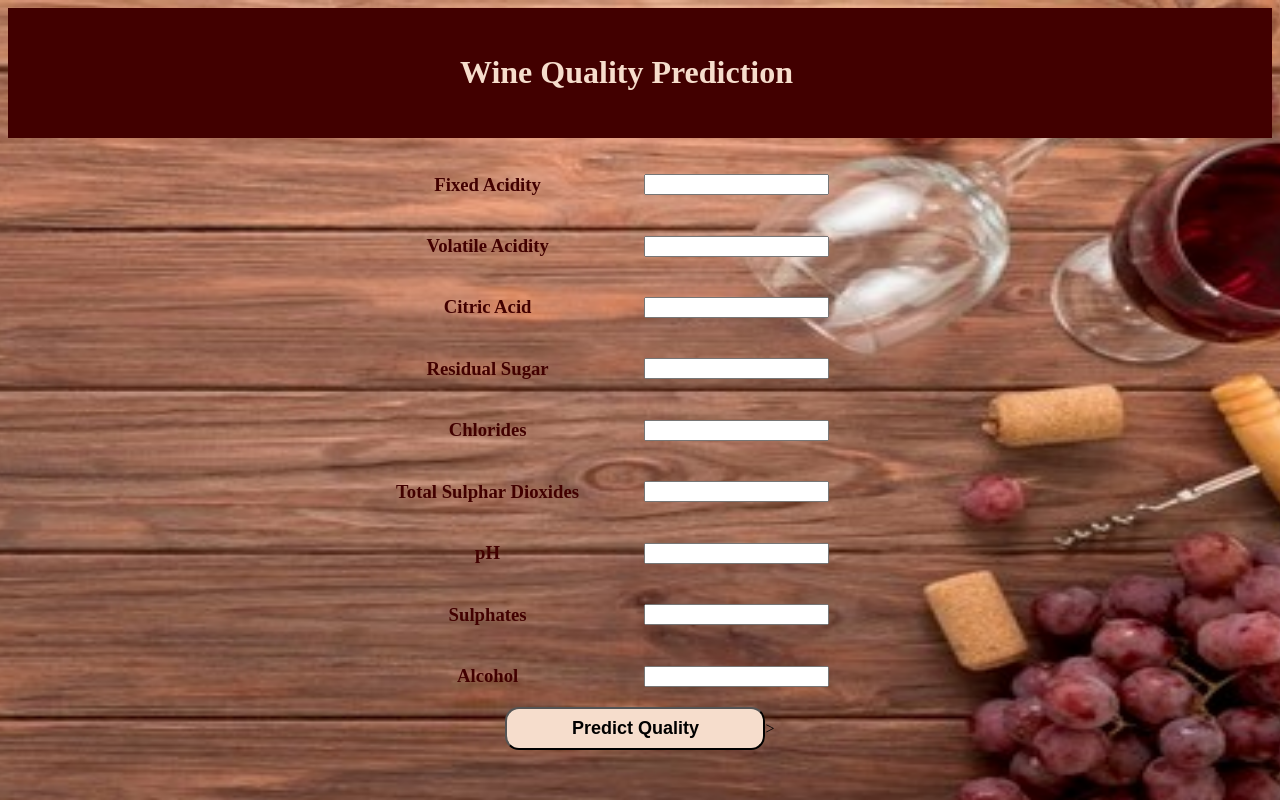
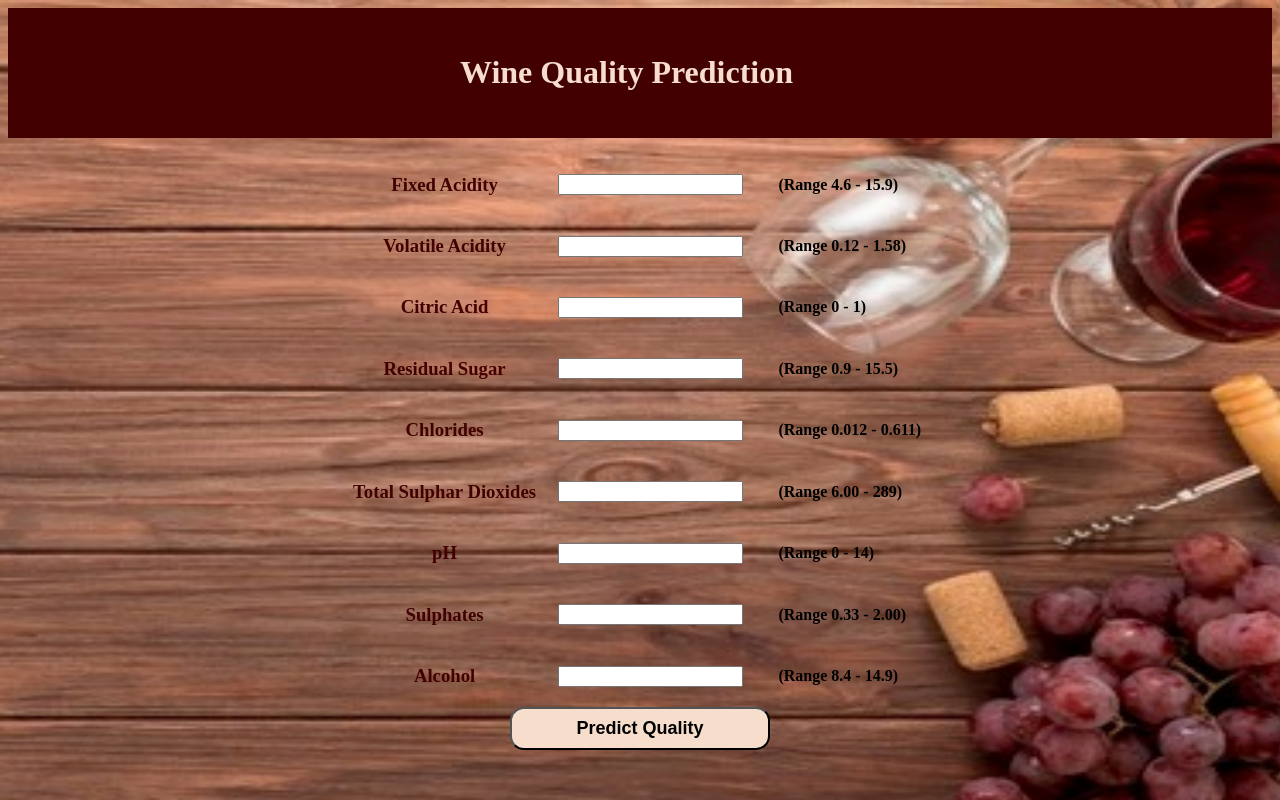
Before and after one commit to PriyaPrince/wineprediction, a Django app: page / in a window 1280 px wide. Run offline with Django 3.2, Linux system fonts and the light colour scheme.

Commit message:
Update home.html

```diff
--- a/templates/home.html
+++ b/templates/home.html
@@ -73,21 +73,23 @@
 
             <div class="content">
             <table align = 'center'>
-            <tr><td></td><td align = "center"><h3>Fixed Acidity</h3></td><td></td><td><input type = "text" required name = "FA"></td></tr>
+            <tr><td></td><td align = "center"><h3>Fixed Acidity</h3></td><td></td><td><input type = "text" required name = "FA"></td><td><b>(Range 4.6 - 15.9)</b></td></tr>
 
-            <tr><td></td><td align = "center"><h3>Volatile Acidity</h3></td><td></td><td><input type = "text" required name = "VA"></td></tr>
+            <tr><td></td><td align = "center"><h3>Volatile Acidity</h3></td><td></td><td><input type = "text" required name = "VA"></td><td><b>(Range 0.12 - 1.58)</b></td></tr>
 
-            <tr><td></td><td align = "center"><h3>Citric Acid</h3></td><td></td><td><input type = "text" required name = "CA"></td></tr>
-            <tr><td></td><td align = "center"><h3>Residual Sugar</h3></td><td></td><td><input type = "text" required name = "RS"></td></tr>
-            <tr><td></td><td align = "center"><h3>Chlorides</h3></td><td></td><td><input type = "text" required name = "CL"></td></tr>
-            <tr><td></td><td align = "center"><h3>Total Sulphar Dioxides</h3></td><td></td><td><input type = "text" required name = "TSD"></td></tr>
-            <tr><td></td><td align = "center"><h3>pH</h3></td><td></td><td><input type = "text" required name = "PH"></td></tr>
-            <tr><td></td><td align = "center"><h3>Sulphates</h3></td><td></td><td><input type = "text" required name = "SU"></td></tr>
-            <tr><td></td><td align = "center"><h3>Alcohol</h3></td><td></td><td><input type = "text" required name = "AL"></td></tr>
+            <tr><td></td><td align = "center"><h3>Citric Acid</h3></td><td></td><td><input type = "text" required name = "CA"></td><td><b>(Range 0 - 1)</b></td></tr>
+            <tr><td></td><td align = "center"><h3>Residual Sugar</h3></td><td></td><td><input type = "text" required name = "RS"></td><td><b>(Range 0.9 - 15.5)</b></td></tr>
+            <tr><td></td><td align = "center"><h3>Chlorides</h3></td><td></td><td><input type = "text" required name = "CL"></td><td><b>(Range 0.012 - 0.611)</b></td></tr>
+            <tr><td></td><td align = "center"><h3>Total Sulphar Dioxides</h3></td><td></td><td><input type = "text" required name = "TSD"></td><td><b>(Range 6.00 - 289)</b></td></tr>
+            <tr><td></td><td align = "center"><h3>pH</h3></td><td></td><td><input type = "text" required name = "PH"></td><td><b>(Range 0 - 14)</b></td></tr>
+            <tr><td></td><td align = "center"><h3>Sulphates</h3></td><td></td><td><input type = "text" required name = "SU"></td><td><b>(Range 0.33 - 2.00)</b></td></tr>
+            <tr><td></td><td align = "center"><h3>Alcohol</h3></td><td></td><td><input type = "text" required name = "AL"></td><td><b>(Range 8.4 - 14.9)</b></td></tr>
+            <tr></tr>
+            <tr></tr>
             <tr></tr>
             </table>
             <div class="container" align = "center">
-            <input type = "submit" id = "sub" name = "" value = "          Predict Quality          " style="font-weight:bold;">>
+            <input type = "submit" id = "sub" name = "" value = "          Predict Quality          " style="font-weight:bold;">
             </div>
 
             </form>
```
